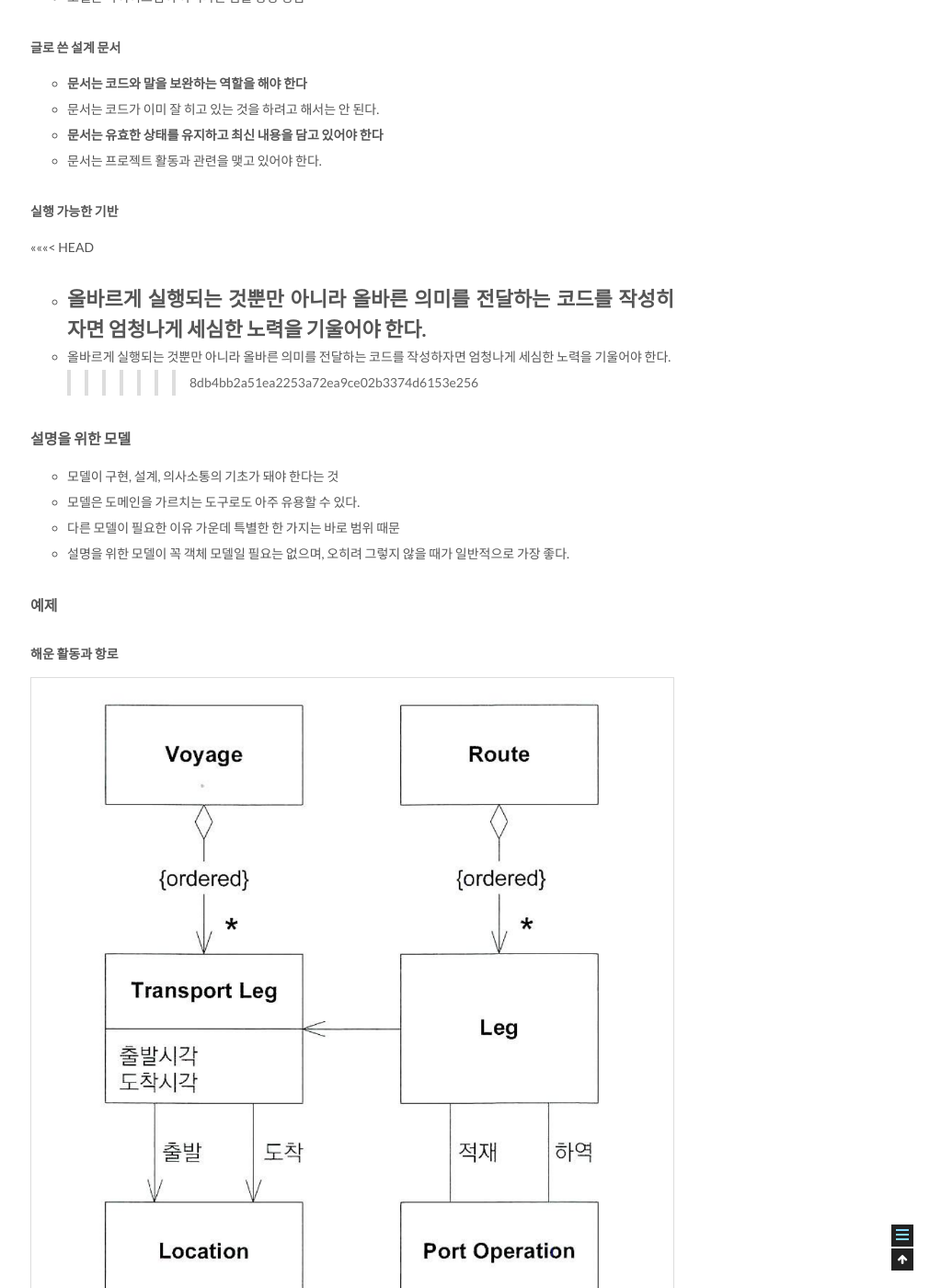
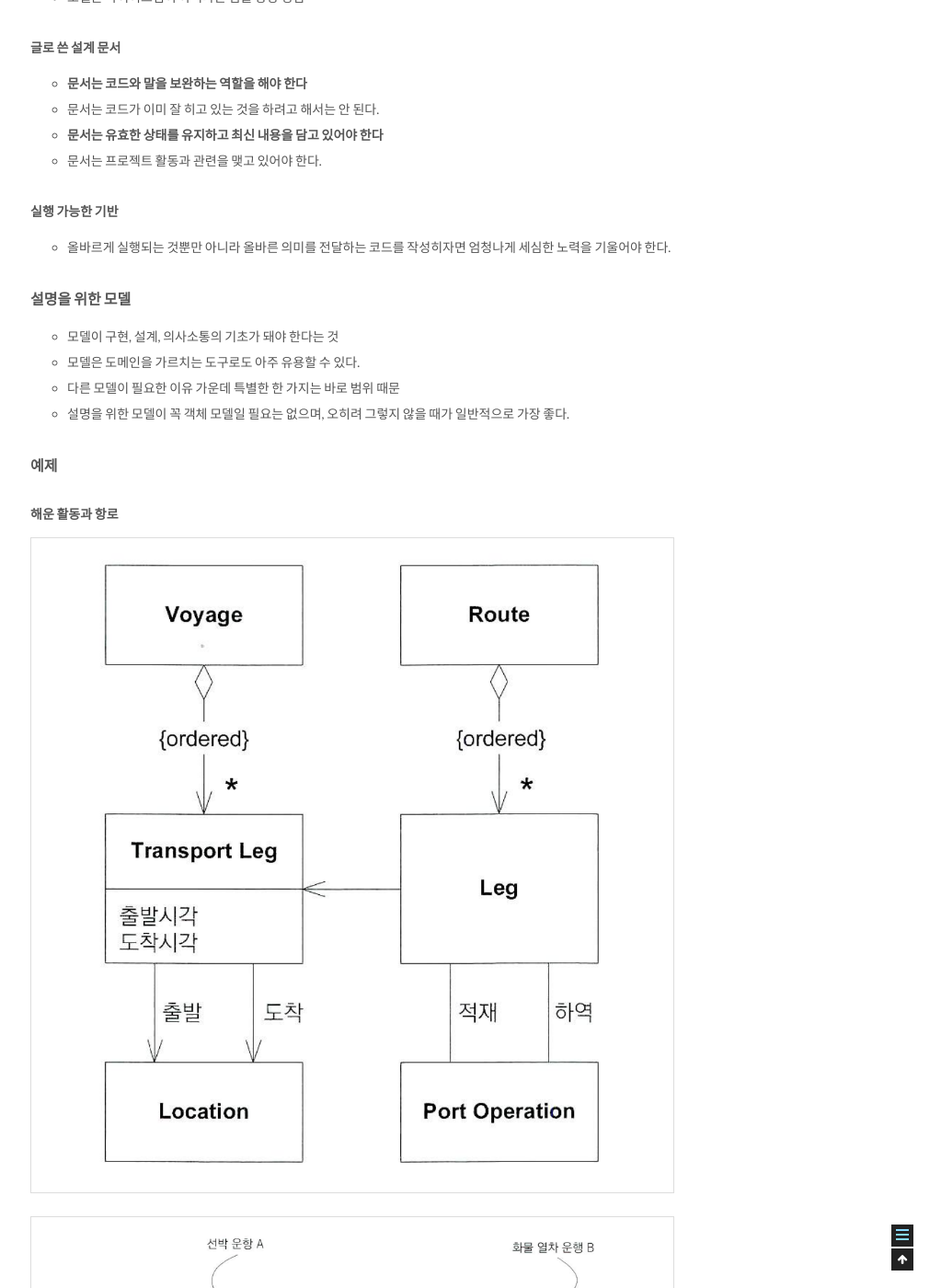
Before and after one commit to csj4032/csj4032.github.io, a Jekyll site: the page built from _posts/2018-02-21-도메인주도설계.md, in a window 1280 px wide and 1400 px high, scrolled down 7545 px. Shown: the whole window at 92% size, without its empty margins (257-1280 px from the left). Built offline with Jekyll 4.4.1, drawn with Linux system fonts in a browser that asks for light colours.

Commit message:
도메인 주도 설계 포스팅 수정

```diff
--- a/_posts/2018-02-21-도메인주도설계.md
+++ b/_posts/2018-02-21-도메인주도설계.md
@@ -168,11 +168,7 @@ public boolean isAllowed(Cargo calgo, Voyage voyage) {
 * 문서는 프로젝트 활동과 관련을 맺고 있어야 한다.
 
 ##### 실행 가능한 기반
-<<<<<<< HEAD
 * 올바르게 실행되는 것뿐만 아니라 올바른 의미를 전달하는 코드를 작성히자면 엄청나게 세심한 노력을 기울어야 한다.
-=======
-* 올바르게 실행되는 것뿐만 아니라 올바른 의미를 전달하는 코드를 작성하자면 엄청나게 세심한 노력을 기울어야 한다.
->>>>>>> 8db4bb2a51ea2253a72ea9ce02b3374d6153e256
 
 #### 설명을 위한 모델
 * 모델이 구현, 설계, 의사소통의 기초가 돼야 한다는 것
```
